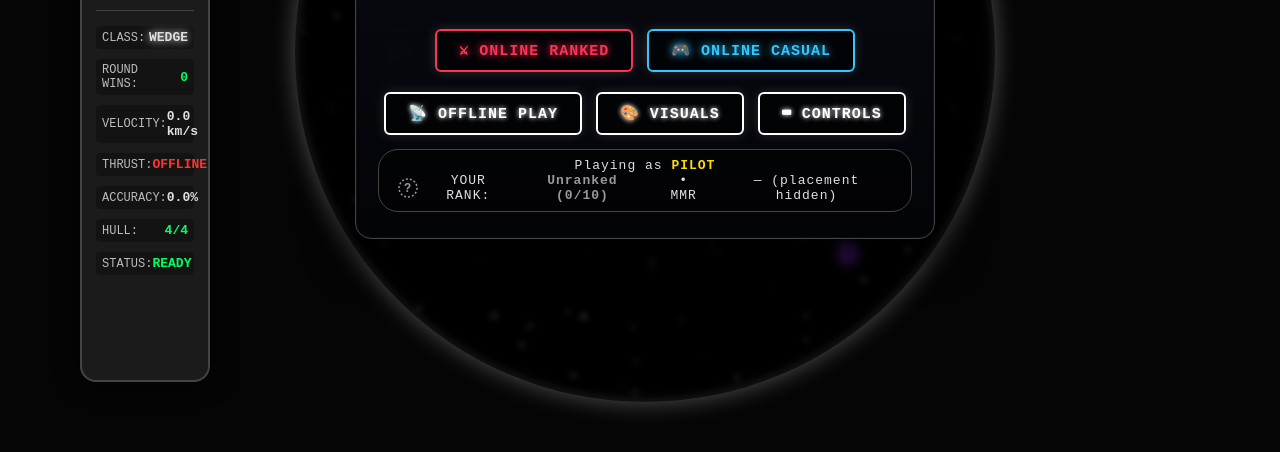
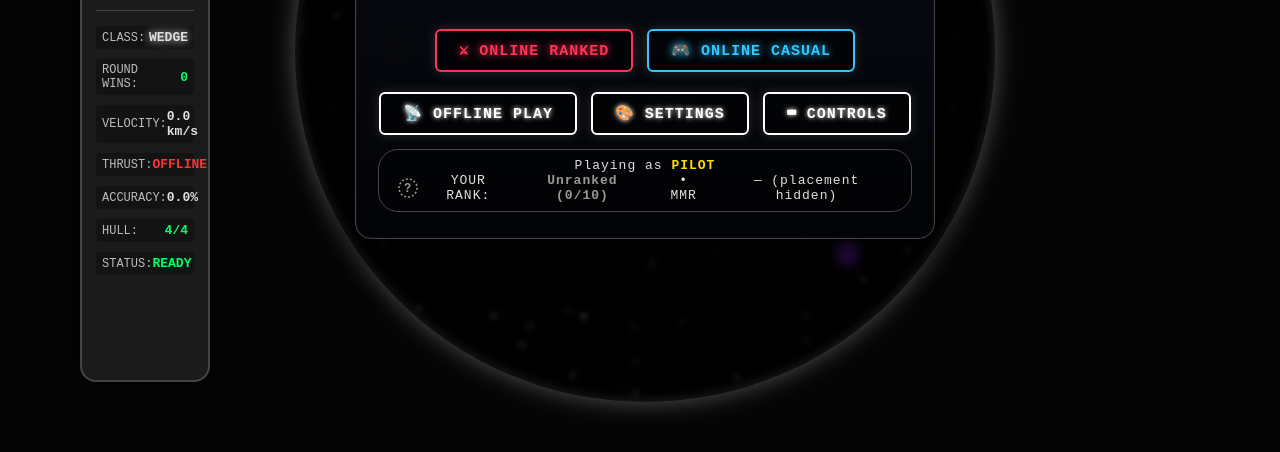
Before and after one commit to Flipsyo720/spaceduels, a plain HTML site: page index.htm in a window 1280 px wide. Shown: the part 348-800 px from the top of the page. Drawn offline with Linux system fonts and the light colour scheme.

Commit message:
Change button label from 'VISUALS' to 'SETTINGS'

```diff
--- a/index.htm
+++ b/index.htm
@@ -1142,7 +1142,7 @@
                         <button class="btn btn-ranked" id="btn-open-online-ranked">&#9876; ONLINE RANKED</button>
                         <button class="btn btn-casual" id="btn-open-online-casual">&#127918; ONLINE CASUAL</button>
                         <button class="btn" id="btn-open-offline">&#128225; OFFLINE PLAY</button>
-                        <button class="btn" id="btn-open-visuals">&#127912; VISUALS</button>
+                        <button class="btn" id="btn-open-visuals">&#127912; SETTINGS</button>
                         <button class="btn" id="btn-open-controls">&#9000; CONTROLS</button>
                     </div>
                     <div class="rank-badge-mini" id="main-menu-rank-display">
```
